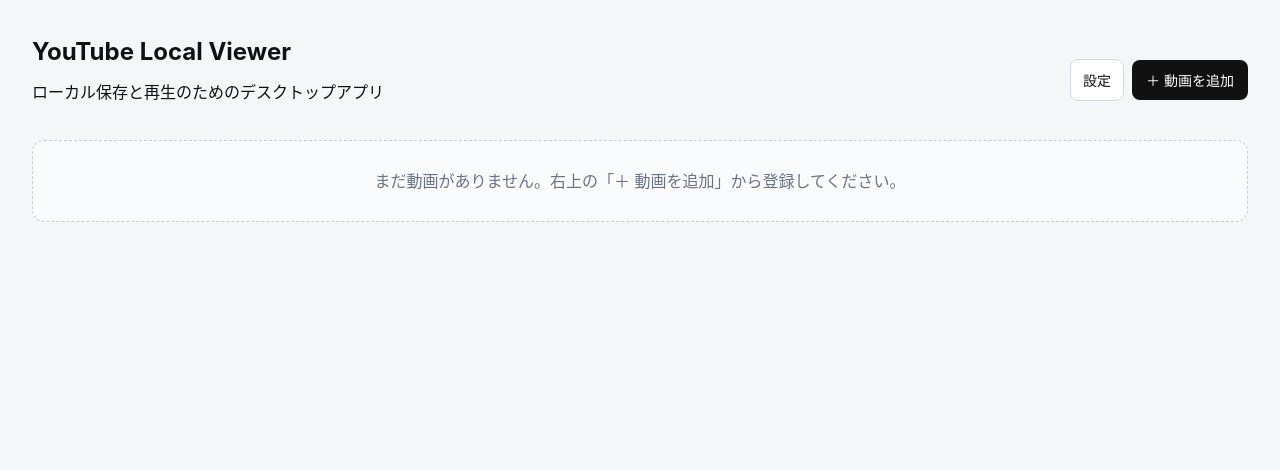
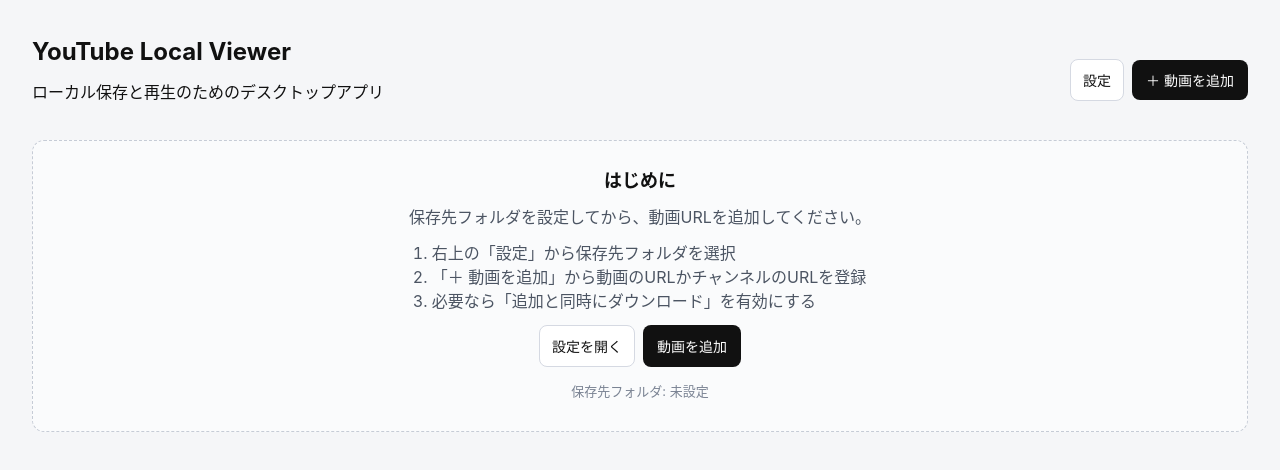
Before and after one commit to piniki-dev/youtube-local-viewer, a React (Vite) app: page / in a window 1280 px wide. Shown: the top 470 px of the page. Built offline with nearby package versions, Linux system fonts and the light colour scheme.

Commit message:
Add first-run onboarding and tweak settings label

```diff
--- a/src/App.css
+++ b/src/App.css
@@ -237,6 +237,47 @@
   text-align: center;
   color: #6a7383;
   background: #fafbfc;
+}
+
+.empty-guide {
+  display: flex;
+  flex-direction: column;
+  gap: 12px;
+  align-items: center;
+}
+
+.empty-title {
+  font-size: 18px;
+  font-weight: 600;
+  color: #111;
+  margin: 0;
+}
+
+.empty-lead {
+  margin: 0;
+  color: #4c5563;
+}
+
+.empty-steps {
+  margin: 0;
+  padding-left: 18px;
+  color: #4c5563;
+  text-align: left;
+  max-width: 520px;
+}
+
+.empty-actions {
+  display: flex;
+  gap: 8px;
+  flex-wrap: wrap;
+  justify-content: center;
+}
+
+.empty-hint {
+  margin: 0;
+  font-size: 13px;
+  color: #7a8393;
+  word-break: break-all;
 }
 
 .grid {
--- a/src/App.tsx
+++ b/src/App.tsx
@@ -696,6 +696,9 @@
           gridCardWidth={GRID_CARD_WIDTH}
           gridGap={GRID_GAP}
           gridRowHeight={GRID_ROW_HEIGHT}
+          downloadDir={downloadDir}
+          onOpenSettings={() => setIsSettingsOpen(true)}
+          onOpenAdd={() => setIsAddOpen(true)}
         />
       </div>
 
--- a/src/components/SettingsModal.tsx
+++ b/src/components/SettingsModal.tsx
@@ -235,7 +235,7 @@
                 }
               >
                 <option value="none">無効</option>
-                <option value="ejs:github">ejs:github（推奨）</option>
+                <option value="ejs:github">ejs:github</option>
                 <option value="ejs:npm">ejs:npm</option>
               </select>
             </div>
--- a/src/components/VideoListSection.tsx
+++ b/src/components/VideoListSection.tsx
@@ -28,6 +28,9 @@
   gridCardWidth: number;
   gridGap: number;
   gridRowHeight: number;
+  downloadDir: string;
+  onOpenSettings: () => void;
+  onOpenAdd: () => void;
 };
 
 export function VideoListSection<T>({
@@ -51,11 +54,35 @@
   gridCardWidth,
   gridGap,
   gridRowHeight,
+  downloadDir,
+  onOpenSettings,
+  onOpenAdd,
 }: VideoListSectionProps<T>) {
   if (sortedCount === 0) {
     return (
       <EmptyState>
-        まだ動画がありません。右上の「＋ 動画を追加」から登録してください。
+        <div className="empty-guide">
+          <p className="empty-title">はじめに</p>
+          <p className="empty-lead">
+            保存先フォルダを設定してから、動画URLを追加してください。
+          </p>
+          <ol className="empty-steps">
+            <li>右上の「設定」から保存先フォルダを選択</li>
+            <li>「＋ 動画を追加」から動画のURLかチャンネルのURLを登録</li>
+            <li>必要なら「追加と同時にダウンロード」を有効にする</li>
+          </ol>
+          <div className="empty-actions">
+            <button className="ghost" onClick={onOpenSettings}>
+              設定を開く
+            </button>
+            <button className="primary" onClick={onOpenAdd}>
+              動画を追加
+            </button>
+          </div>
+          <p className="empty-hint">
+            保存先フォルダ: {downloadDir ? downloadDir : "未設定"}
+          </p>
+        </div>
       </EmptyState>
     );
   }
```
